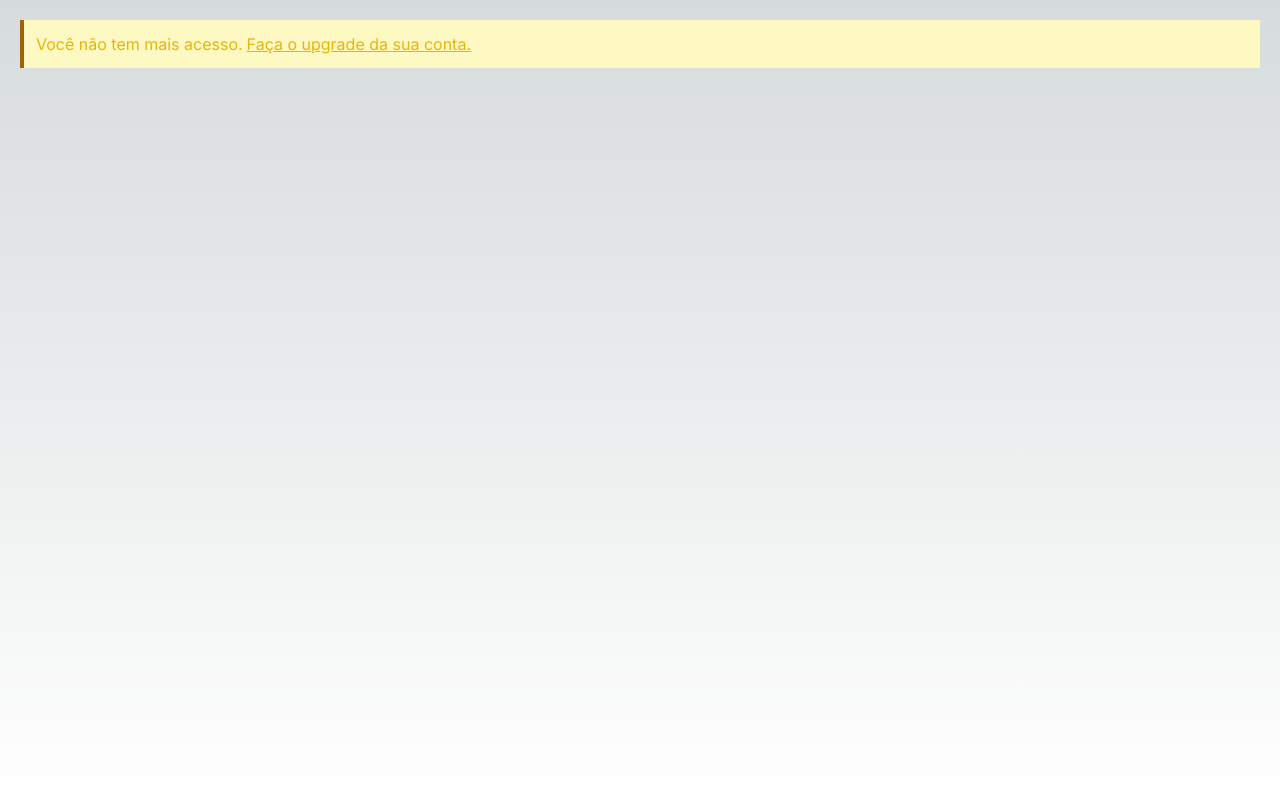
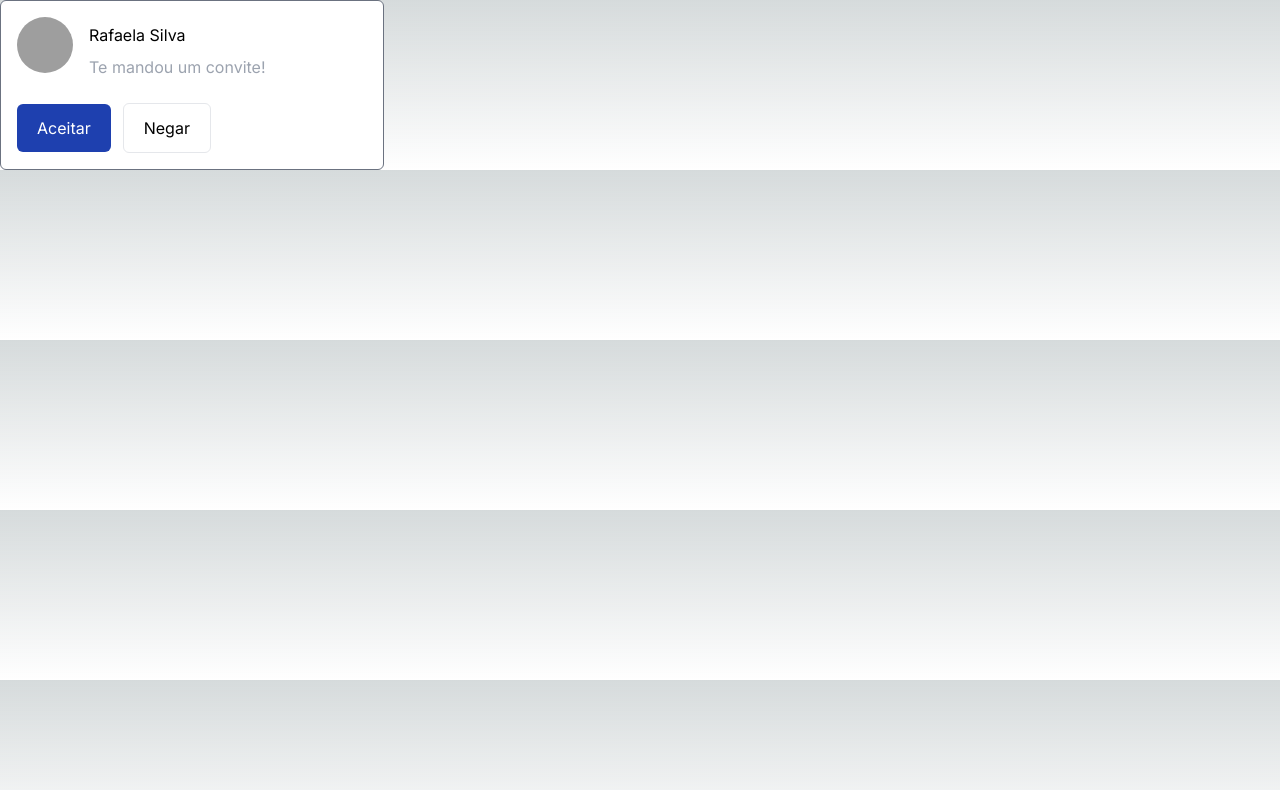
Before and after one commit to EvanilsonP/tailwindcss, a Next.js app: page / in a window 1280 px wide. Shown: the top 790 px of the page. Built offline with nearby package versions, Linux system fonts and the light colour scheme; grey boxes are pictures that could not be loaded.

Commit message:
Exercicio Card de convite

```diff
--- a/src/app/page.tsx
+++ b/src/app/page.tsx
@@ -67,13 +67,38 @@
 // }
 
 // exercicio alerta
+// export default function Page() {
+//   return(
+//     <div className="w-screen h-screen p-5">
+//       <div className="bg-yellow-100 text-yellow-500 border-l-4 border-yellow-700 p-3">
+//         Você não tem mais acesso.
+//        <a className="underline ml-1 cursor-pointer">Faça o upgrade da sua conta.</a>
+//        </div>
+//     </div>
+//   )
+// }
+// exercicio card de convite
 export default function Page() {
-  return(
-    <div className="w-screen h-screen p-5">
-      <div className="bg-yellow-100 text-yellow-500 border-l-4 border-yellow-700 p-3">
-        Você não tem mais acesso.
-       <a className="underline ml-1 cursor-pointer">Faça o upgrade da sua conta.</a>
-       </div>
+
+  return (
+    <div className="w-96 rounded-md border border-gray-500 bg-white p-4">
+
+      <div>
+          <div className="inline-block">
+            <img className="w-14 h-14 rounded-full" src="https://tailwindui.com/img/avatar-3.jpg" alt="" />
+          </div>
+          <div className="inline-block ml-4">
+            <div className="pb-2 text-black">Rafaela Silva</div>
+            <div className="pb-2 text-gray-400">Te mandou um convite!</div>
+          </div>
+      </div>
+
+      <div className="mt-4">
+        <button className="rounded-md px-5 py-3 bg-blue-800 text-white">Aceitar</button>
+        <button className="ml-3 rounded-md px-5 py-3 border border-gray-200 text-black">Negar</button>
+      </div>
+
     </div>
+
   )
 }
```
